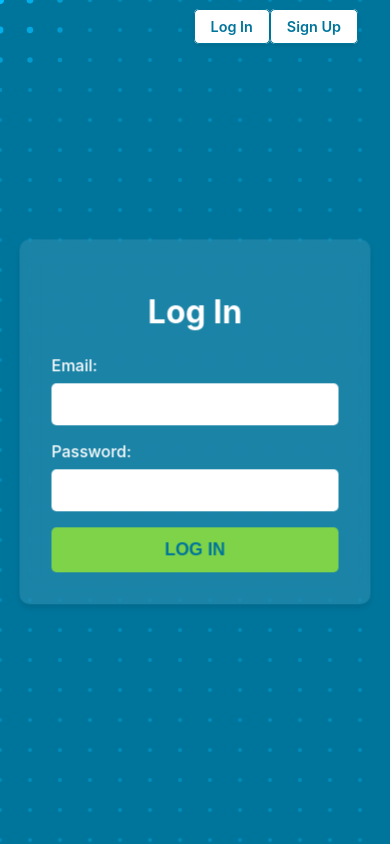
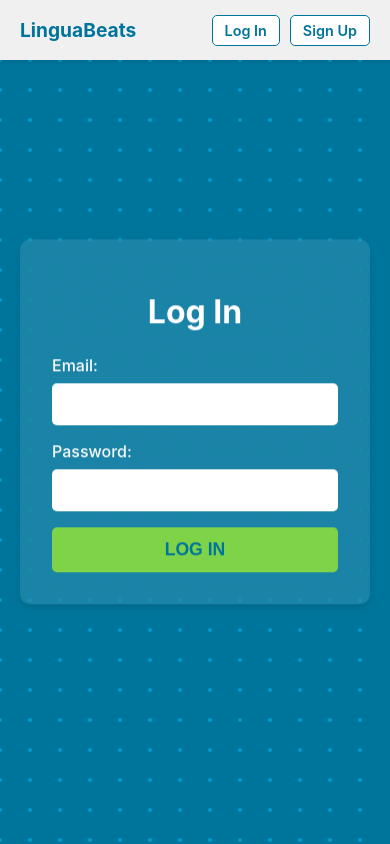
Before and after one commit to iancarscadden/Shira, a React (Create React App) app: page /login in a window 390 px wide. Built offline with nearby package versions, Linux system fonts and the light colour scheme.

Commit message:
LandingPage/SignUp/SignIn all up to par

```diff
--- a/package.json
+++ b/package.json
@@ -39,6 +39,6 @@
   "devDependencies": {
     "autoprefixer": "^10.4.20",
     "postcss": "^8.4.47",
-    "tailwindcss": "^3.4.13"
+    "tailwindcss": "^3.4.14"
   }
 }
--- /dev/null
+++ b/postcss.config.js
@@ -0,0 +1,6 @@
+module.exports = {
+  plugins: {
+    tailwindcss: {},
+    autoprefixer: {},
+  },
+}
--- a/src/components/LandingPage.css
+++ b/src/components/LandingPage.css
@@ -1,11 +1,9 @@
 /* src/components/LandingPage.css */
 
-/* Apply box-sizing globally */
 *, *::before, *::after {
   box-sizing: border-box;
 }
 
-/* General Styles */
 body, html {
   margin: 0;
   padding: 0;
@@ -13,14 +11,13 @@ body, html {
   background-color: #00759c;
   height: 100%;
   width: 100%;
-  overflow-x: hidden; /* Prevent horizontal scroll */
+  overflow-x: hidden;
 }
 
 .landing-page {
   position: relative;
   width: 100%;
   height: 100vh;
-  overflow: hidden;
 }
 
 .background-canvas {
@@ -30,53 +27,53 @@ body, html {
   width: 100%;
   height: 100%;
   z-index: 0;
+  pointer-events: none;
 }
 
-/* Header Container: Log In / Sign Up Buttons */
-.header {
-  position: absolute;
-  top: 1rem;
-  right: 2rem;
+.navbar {
+  background-color: #f0f0f0;
+  height: 60px;
+  display: flex;
+  justify-content: flex-end;
+  align-items: center;
+  padding: 0 20px;
+  position: fixed;
+  top: 0;
+  left: 0;
+  width: 100%;
   z-index: 10;
-  display: flex;
-  gap: 15px;
+  box-shadow: 0 2px 4px rgba(0, 0, 0, 0.1);
 }
 
-/* Log In and Sign Up Buttons */
 .header-button {
   text-decoration: none;
   color: #00759c;
   font-weight: 600;
-  padding: 8px 16px;
+  padding: 10px 20px;
+  margin-left: 10px;
   border: 1px solid #00759c;
   border-radius: 5px;
   background-color: white;
-  transition: background-color 0.3s ease, color 0.3s ease, transform 0.3s ease, box-shadow 0.3s ease;
-  box-shadow: 0 2px 4px rgba(0, 0, 0, 0.1);
+  transition: background-color 0.3s, color 0.3s, transform 0.3s;
+  cursor: pointer;
 }
 
 .header-button:hover {
   background-color: #00759c;
   color: white;
-  transform: translateY(-2px);
+  transform: scale(1.05);
   box-shadow: 0 4px 8px rgba(0, 0, 0, 0.2);
 }
 
-.header-button:active {
-  transform: translateY(0);
-  box-shadow: 0 2px 4px rgba(0, 0, 0, 0.1);
-}
-
-/* Main Content Container */
 .main-content {
   display: flex;
   flex-direction: column;
   align-items: center;
   justify-content: center;
-  height: 100vh; /* Full viewport height */
+  height: 100vh;
   text-align: center;
-  padding: 0 2rem; /* Add some padding for smaller screens */
-  z-index: 10;
+  padding: 0 2rem;
+  z-index: 5;
   position: relative;
 }
 
@@ -109,7 +106,6 @@ body, html {
   color: white;
 }
 
-/* Start Learning Now Button */
 .start-button {
   background-color: #7ed348;
   color: #00759c;
@@ -120,7 +116,7 @@ body, html {
   border: none;
   border-radius: 8px;
   box-shadow: 0 4px 6px rgba(0, 0, 0, 0.1);
-  transition: transform 0.3s ease, box-shadow 0.3s ease;
+  transition: transform 0.3s, box-shadow 0.3s;
   cursor: pointer;
 }
 
@@ -130,7 +126,6 @@ body, html {
   box-shadow: 0 6px 12px rgba(0, 0, 0, 0.2);
 }
 
-/* Responsive Adjustments */
 @media (max-width: 768px) {
   .main-content h1 {
     font-size: 3rem;
--- a/src/components/LogIn.css
+++ b/src/components/LogIn.css
@@ -1,6 +1,20 @@
-/* src/components/LogIn.css */
+/* Global Styles */
+*, *::before, *::after {
+  box-sizing: border-box;
+}
 
-.login-page {
+body, html {
+  margin: 0;
+  padding: 0;
+  font-family: 'Helvetica', sans-serif;
+  background-color: #00759c;
+  height: 100%;
+  width: 100%;
+  overflow-x: hidden;
+}
+
+/* Page Container */
+.login-page, .signup-page {
   position: relative;
   width: 100%;
   height: 100vh;
@@ -14,19 +28,38 @@
   width: 100%;
   height: 100%;
   z-index: 0;
+  pointer-events: none; /* Prevent canvas from blocking interactions */
 }
 
-/* Header Container: Log In / Sign Up Buttons */
-.header {
-  position: absolute;
-  top: 1rem;
-  right: 2rem;
+/* Navbar */
+.navbar {
+  background-color: #f0f0f0;
+  height: 60px;
+  display: flex;
+  justify-content: space-between;
+  align-items: center;
+  padding: 0 20px;
+  position: fixed;
+  top: 0;
+  left: 0;
+  width: 100%;
   z-index: 10;
-  display: flex;
-  gap: 15px;
+  box-shadow: 0 2px 4px rgba(0, 0, 0, 0.1);
 }
 
-/* Log In and Sign Up Buttons */
+/* Navbar Brand */
+.navbar-brand {
+  font-size: 1.5rem;
+  font-weight: bold;
+  color: #00759c;
+  text-decoration: none;
+}
+
+.navbar-brand:hover {
+  color: #005f8c;
+}
+
+/* Header Buttons */
 .header-button {
   text-decoration: none;
   color: #00759c;
@@ -35,20 +68,16 @@
   border: 1px solid #00759c;
   border-radius: 5px;
   background-color: white;
-  transition: background-color 0.3s ease, color 0.3s ease, transform 0.3s ease, box-shadow 0.3s ease;
-  box-shadow: 0 2px 4px rgba(0, 0, 0, 0.1);
+  transition: background-color 0.3s, color 0.3s, transform 0.3s, box-shadow 0.3s;
+  cursor: pointer;
+  margin-left: 10px;
 }
 
 .header-button:hover {
   background-color: #00759c;
   color: white;
-  transform: translateY(-2px);
+  transform: scale(1.05);
   box-shadow: 0 4px 8px rgba(0, 0, 0, 0.2);
-}
-
-.header-button:active {
-  transform: translateY(0);
-  box-shadow: 0 2px 4px rgba(0, 0, 0, 0.1);
 }
 
 /* Form Container */
@@ -73,17 +102,18 @@
   font-size: 2rem;
 }
 
-.login-form {
+/* Login and Signup Forms */
+.login-form, .signup-form {
   display: flex;
   flex-direction: column;
 }
 
-.login-form label {
+.login-form label, .signup-form label {
   margin-bottom: 0.5rem;
   font-weight: 500;
 }
 
-.login-form input {
+.login-form input, .signup-form input {
   padding: 0.75rem;
   margin-bottom: 1rem;
   border: none;
@@ -91,11 +121,12 @@
   font-size: 1rem;
 }
 
-.login-form input:focus {
+.login-form input:focus, .signup-form input:focus {
   outline: none;
   box-shadow: 0 0 5px #7ed348;
 }
 
+/* Submit Button */
 .submit-button {
   background-color: #7ed348;
   color: #00759c;
@@ -106,10 +137,27 @@
   border: none;
   border-radius: 5px;
   cursor: pointer;
-  transition: background-color 0.3s ease, transform 0.3s ease;
+  transition: background-color 0.3s, transform 0.3s;
 }
 
 .submit-button:hover {
   background-color: #6CBC40;
   transform: scale(1.05);
 }
+
+/* Responsive Adjustments */
+@media (max-width: 768px) {
+  .navbar-brand {
+    font-size: 1.2rem;
+  }
+
+  .header-button {
+    padding: 6px 12px;
+    font-size: 0.9rem;
+  }
+
+  .form-container {
+    width: 95%;
+    max-width: 350px;
+  }
+}
--- a/src/components/LogIn.js
+++ b/src/components/LogIn.js
@@ -1,11 +1,11 @@
 // src/components/LogIn.js
 import React, { useEffect, useRef } from 'react';
-import { Link } from 'react-router-dom';
+import { Link, useNavigate } from 'react-router-dom';
 import './LogIn.css';
 
 export default function LogIn() {
   const canvasRef = useRef(null);
-  const cursorRef = useRef({ x: 0, y: 0 });
+  const navigate = useNavigate();
 
   useEffect(() => {
     const canvas = canvasRef.current;
@@ -20,72 +20,39 @@ export default function LogIn() {
     window.addEventListener('resize', resizeCanvas);
     resizeCanvas();
 
-    const dotSize = 4;
-    const spacing = 30;
-    const dots = [];
-
-    for (let x = 0; x < canvas.width; x += spacing) {
-      for (let y = 0; y < canvas.height; y += spacing) {
-        dots.push({
-          x,
-          y,
-          radius: dotSize / 2,
-          originalRadius: dotSize / 2,
-        });
-      }
-    }
-
     const drawDots = () => {
       ctx.clearRect(0, 0, canvas.width, canvas.height);
-      dots.forEach((dot) => {
-        const distance = Math.sqrt(
-          Math.pow(dot.x - cursorRef.current.x, 2) +
-            Math.pow(dot.y - cursorRef.current.y, 2)
-        );
-        const maxDistance = 100;
-        const scale = Math.max(0, 1 - distance / maxDistance);
-        dot.radius = dot.originalRadius + dot.originalRadius * scale;
+      const spacing = 30;
 
-        ctx.beginPath();
-        ctx.arc(dot.x, dot.y, dot.radius, 0, Math.PI * 2);
-        ctx.fillStyle = `rgba(0, 191, 255, ${0.3 + scale * 0.7})`;
-        ctx.fill();
-      });
+      for (let x = 0; x < canvas.width; x += spacing) {
+        for (let y = 0; y < canvas.height; y += spacing) {
+          ctx.beginPath();
+          ctx.arc(x, y, 2, 0, Math.PI * 2);
+          ctx.fillStyle = 'rgba(0, 191, 255, 0.5)';
+          ctx.fill();
+        }
+      }
 
       requestAnimationFrame(drawDots);
     };
 
     drawDots();
-
-    const handleMouseMove = (event) => {
-      cursorRef.current = { x: event.clientX, y: event.clientY };
-    };
-
-    window.addEventListener('mousemove', handleMouseMove);
-
-    return () => {
-      window.removeEventListener('resize', resizeCanvas);
-      window.removeEventListener('mousemove', handleMouseMove);
-    };
   }, []);
 
   return (
     <div className="login-page">
       <canvas ref={canvasRef} className="background-canvas" />
 
-      {/* Header: Log In / Sign Up Buttons */}
-      <div className="header">
+      {/* Navbar */}
+      <div className="navbar">
+        <Link to="/" className="navbar-brand">
+          LinguaBeats
+        </Link>
         <div className="buttons">
-          <Link
-            to="/login"
-            className="header-button"
-          >
+          <Link to="/login" className="header-button">
             Log In
           </Link>
-          <Link
-            to="/signup"
-            className="header-button"
-          >
+          <Link to="/signup" className="header-button">
             Sign Up
           </Link>
         </div>
@@ -101,7 +68,9 @@ export default function LogIn() {
           <label htmlFor="password">Password:</label>
           <input type="password" id="password" name="password" required />
 
-          <button type="submit" className="submit-button">Log In</button>
+          <button type="submit" className="submit-button">
+            Log In
+          </button>
         </form>
       </div>
     </div>
--- a/src/components/SignUp.css
+++ b/src/components/SignUp.css
@@ -1,6 +1,20 @@
-/* src/components/SignUp.css */
+/* Global Styles */
+*, *::before, *::after {
+  box-sizing: border-box;
+}
 
-.signup-page {
+body, html {
+  margin: 0;
+  padding: 0;
+  font-family: 'Helvetica', sans-serif;
+  background-color: #00759c;
+  height: 100%;
+  width: 100%;
+  overflow-x: hidden;
+}
+
+/* Page Container */
+.login-page, .signup-page {
   position: relative;
   width: 100%;
   height: 100vh;
@@ -14,19 +28,38 @@
   width: 100%;
   height: 100%;
   z-index: 0;
+  pointer-events: none; /* Prevent canvas from blocking interactions */
 }
 
-/* Header Container: Log In / Sign Up Buttons */
-.header {
-  position: absolute;
-  top: 1rem;
-  right: 2rem;
+/* Navbar */
+.navbar {
+  background-color: #f0f0f0;
+  height: 60px;
+  display: flex;
+  justify-content: space-between;
+  align-items: center;
+  padding: 0 20px;
+  position: fixed;
+  top: 0;
+  left: 0;
+  width: 100%;
   z-index: 10;
-  display: flex;
-  gap: 15px;
+  box-shadow: 0 2px 4px rgba(0, 0, 0, 0.1);
 }
 
-/* Log In and Sign Up Buttons */
+/* Navbar Brand */
+.navbar-brand {
+  font-size: 1.5rem;
+  font-weight: bold;
+  color: #00759c;
+  text-decoration: none;
+}
+
+.navbar-brand:hover {
+  color: #005f8c;
+}
+
+/* Header Buttons */
 .header-button {
   text-decoration: none;
   color: #00759c;
@@ -35,20 +68,16 @@
   border: 1px solid #00759c;
   border-radius: 5px;
   background-color: white;
-  transition: background-color 0.3s ease, color 0.3s ease, transform 0.3s ease, box-shadow 0.3s ease;
-  box-shadow: 0 2px 4px rgba(0, 0, 0, 0.1);
+  transition: background-color 0.3s, color 0.3s, transform 0.3s, box-shadow 0.3s;
+  cursor: pointer;
+  margin-left: 10px;
 }
 
 .header-button:hover {
   background-color: #00759c;
   color: white;
-  transform: translateY(-2px);
+  transform: scale(1.05);
   box-shadow: 0 4px 8px rgba(0, 0, 0, 0.2);
-}
-
-.header-button:active {
-  transform: translateY(0);
-  box-shadow: 0 2px 4px rgba(0, 0, 0, 0.1);
 }
 
 /* Form Container */
@@ -73,17 +102,18 @@
   font-size: 2rem;
 }
 
-.signup-form {
+/* Login and Signup Forms */
+.login-form, .signup-form {
   display: flex;
   flex-direction: column;
 }
 
-.signup-form label {
+.login-form label, .signup-form label {
   margin-bottom: 0.5rem;
   font-weight: 500;
 }
 
-.signup-form input {
+.login-form input, .signup-form input {
   padding: 0.75rem;
   margin-bottom: 1rem;
   border: none;
@@ -91,11 +121,12 @@
   font-size: 1rem;
 }
 
-.signup-form input:focus {
+.login-form input:focus, .signup-form input:focus {
   outline: none;
   box-shadow: 0 0 5px #7ed348;
 }
 
+/* Submit Button */
 .submit-button {
   background-color: #7ed348;
   color: #00759c;
@@ -106,10 +137,27 @@
   border: none;
   border-radius: 5px;
   cursor: pointer;
-  transition: background-color 0.3s ease, transform 0.3s ease;
+  transition: background-color 0.3s, transform 0.3s;
 }
 
 .submit-button:hover {
   background-color: #6CBC40;
   transform: scale(1.05);
 }
+
+/* Responsive Adjustments */
+@media (max-width: 768px) {
+  .navbar-brand {
+    font-size: 1.2rem;
+  }
+
+  .header-button {
+    padding: 6px 12px;
+    font-size: 0.9rem;
+  }
+
+  .form-container {
+    width: 95%;
+    max-width: 350px;
+  }
+}
--- a/src/components/SignUp.js
+++ b/src/components/SignUp.js
@@ -1,11 +1,11 @@
 // src/components/SignUp.js
 import React, { useEffect, useRef } from 'react';
-import { Link } from 'react-router-dom';
+import { Link, useNavigate } from 'react-router-dom';
 import './SignUp.css';
 
 export default function SignUp() {
   const canvasRef = useRef(null);
-  const cursorRef = useRef({ x: 0, y: 0 });
+  const navigate = useNavigate();
 
   useEffect(() => {
     const canvas = canvasRef.current;
@@ -20,72 +20,39 @@ export default function SignUp() {
     window.addEventListener('resize', resizeCanvas);
     resizeCanvas();
 
-    const dotSize = 4;
-    const spacing = 30;
-    const dots = [];
-
-    for (let x = 0; x < canvas.width; x += spacing) {
-      for (let y = 0; y < canvas.height; y += spacing) {
-        dots.push({
-          x,
-          y,
-          radius: dotSize / 2,
-          originalRadius: dotSize / 2,
-        });
-      }
-    }
-
     const drawDots = () => {
       ctx.clearRect(0, 0, canvas.width, canvas.height);
-      dots.forEach((dot) => {
-        const distance = Math.sqrt(
-          Math.pow(dot.x - cursorRef.current.x, 2) +
-            Math.pow(dot.y - cursorRef.current.y, 2)
-        );
-        const maxDistance = 100;
-        const scale = Math.max(0, 1 - distance / maxDistance);
-        dot.radius = dot.originalRadius + dot.originalRadius * scale;
+      const spacing = 30;
 
-        ctx.beginPath();
-        ctx.arc(dot.x, dot.y, dot.radius, 0, Math.PI * 2);
-        ctx.fillStyle = `rgba(0, 191, 255, ${0.3 + scale * 0.7})`;
-        ctx.fill();
-      });
+      for (let x = 0; x < canvas.width; x += spacing) {
+        for (let y = 0; y < canvas.height; y += spacing) {
+          ctx.beginPath();
+          ctx.arc(x, y, 2, 0, Math.PI * 2);
+          ctx.fillStyle = 'rgba(0, 191, 255, 0.5)';
+          ctx.fill();
+        }
+      }
 
       requestAnimationFrame(drawDots);
     };
 
     drawDots();
-
-    const handleMouseMove = (event) => {
-      cursorRef.current = { x: event.clientX, y: event.clientY };
-    };
-
-    window.addEventListener('mousemove', handleMouseMove);
-
-    return () => {
-      window.removeEventListener('resize', resizeCanvas);
-      window.removeEventListener('mousemove', handleMouseMove);
-    };
   }, []);
 
   return (
     <div className="signup-page">
       <canvas ref={canvasRef} className="background-canvas" />
 
-      {/* Header: Log In / Sign Up Buttons */}
-      <div className="header">
+      {/* Navbar */}
+      <div className="navbar">
+        <Link to="/" className="navbar-brand">
+          LinguaBeats
+        </Link>
         <div className="buttons">
-          <Link
-            to="/login"
-            className="header-button"
-          >
+          <Link to="/login" className="header-button">
             Log In
           </Link>
-          <Link
-            to="/signup"
-            className="header-button"
-          >
+          <Link to="/signup" className="header-button">
             Sign Up
           </Link>
         </div>
@@ -101,7 +68,9 @@ export default function SignUp() {
           <label htmlFor="password">Create Password:</label>
           <input type="password" id="password" name="password" required />
 
-          <button type="submit" className="submit-button">Create Account</button>
+          <button type="submit" className="submit-button">
+            Create Account
+          </button>
         </form>
       </div>
     </div>
```
Also changed, not shown: src/components/LandingPage.js (+19 -32 lines), tailwind.config.js (added, +10 -0 lines), src/App.css (line endings or trailing spaces), 1 other file (tests, documents, lock files or other folders).
